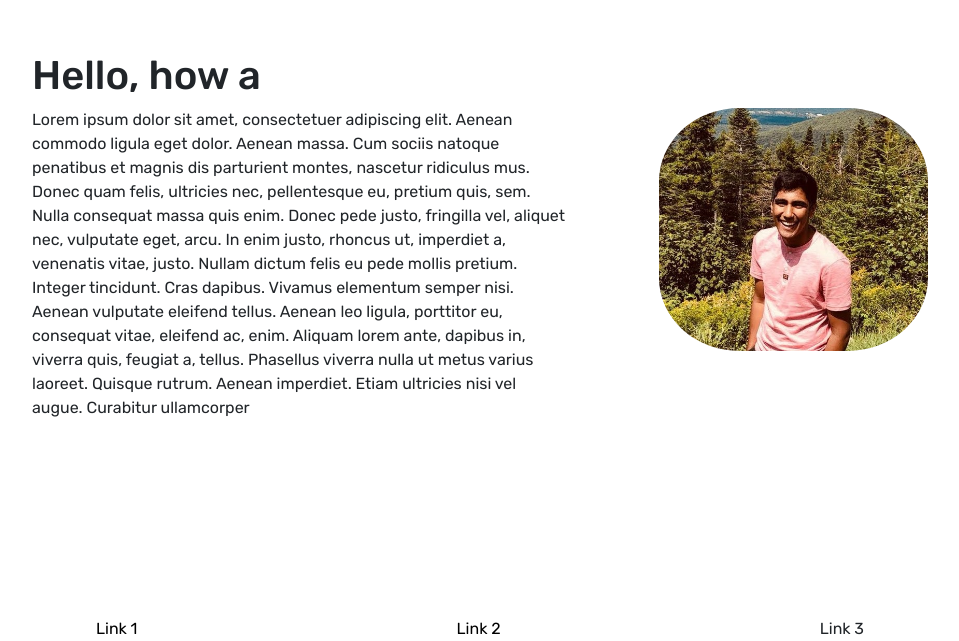
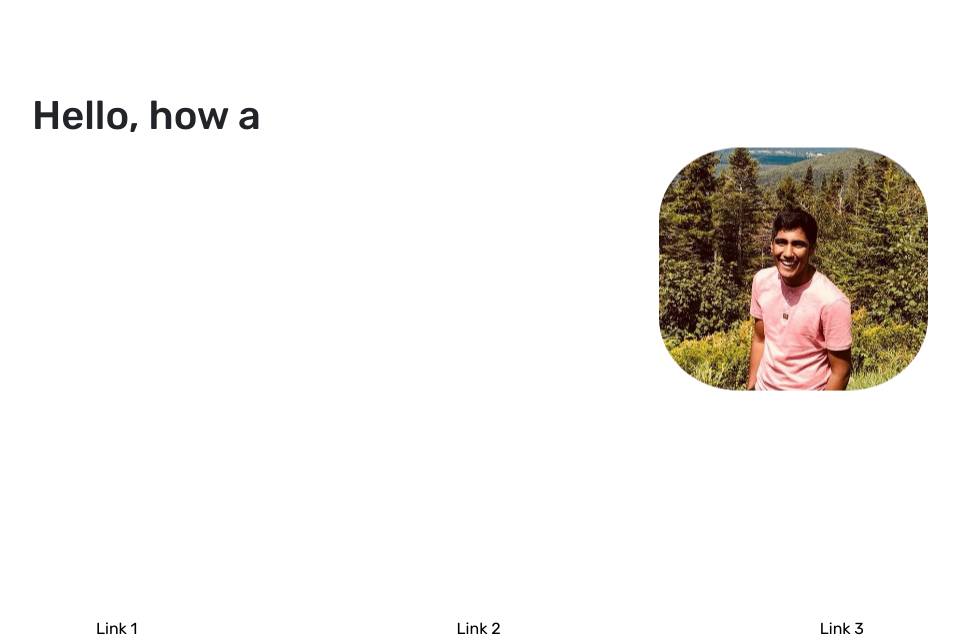
Before and after one commit to b-qureshi/b-qureshi.github.io, a plain HTML site: page HTML/index.html in a window 1280 px wide. Shown: the part 159-800 px from the top of the page, without its empty margins (160-1119 px from the left). Drawn offline with nearby package versions, Linux system fonts and the light colour scheme.

Commit message:
Updated Pages

```diff
--- /dev/null
+++ b/CSS/pending.css
@@ -0,0 +1,9 @@
+body {
+  font-family: Rubik;
+}
+.pending {
+  position: fixed;
+  top: 50%;
+  left: 50%;
+  transform: translate(-50%, -50%);
+}
--- a/HTML/index.html
+++ b/HTML/index.html
@@ -61,20 +61,7 @@
     <!-- Part 2 -->
     <div id="main" class="mainanim">
       <h1><span class="animate2"></span></h1>
-      <p id="subtext" class="slide-up-fade-in description">
-        Lorem ipsum dolor sit amet, consectetuer adipiscing elit. Aenean commodo
-        ligula eget dolor. Aenean massa. Cum sociis natoque penatibus et magnis
-        dis parturient montes, nascetur ridiculus mus. Donec quam felis,
-        ultricies nec, pellentesque eu, pretium quis, sem. Nulla consequat massa
-        quis enim. Donec pede justo, fringilla vel, aliquet nec, vulputate eget,
-        arcu. In enim justo, rhoncus ut, imperdiet a, venenatis vitae, justo.
-        Nullam dictum felis eu pede mollis pretium. Integer tincidunt. Cras
-        dapibus. Vivamus elementum semper nisi. Aenean vulputate eleifend
-        tellus. Aenean leo ligula, porttitor eu, consequat vitae, eleifend ac,
-        enim. Aliquam lorem ante, dapibus in, viverra quis, feugiat a, tellus.
-        Phasellus viverra nulla ut metus varius laoreet. Quisque rutrum. Aenean
-        imperdiet. Etiam ultricies nisi vel augue. Curabitur ullamcorper
-      </p>
+      <p id="subtext" class="slide-up-fade-in description"></p>
       <div>
         <img src="../images/me.jpg" alt="Me" class="slide-up-fade-in image" />
       </div>
@@ -83,7 +70,7 @@
     <div id="links" class="slide-up-fade-in">
       <a href="placeholder.html">Link 1</a>
       <a href="projects.html">Link 2</a>
-      <a>Link 3</a>
+      <a href="contact.html">Link 3</a>
     </div>
 
     <script src="../JS/introAnim.js"></script>
```
Also changed, not shown: HTML/placeholder.html (+4 -1 lines), 1 other file.
